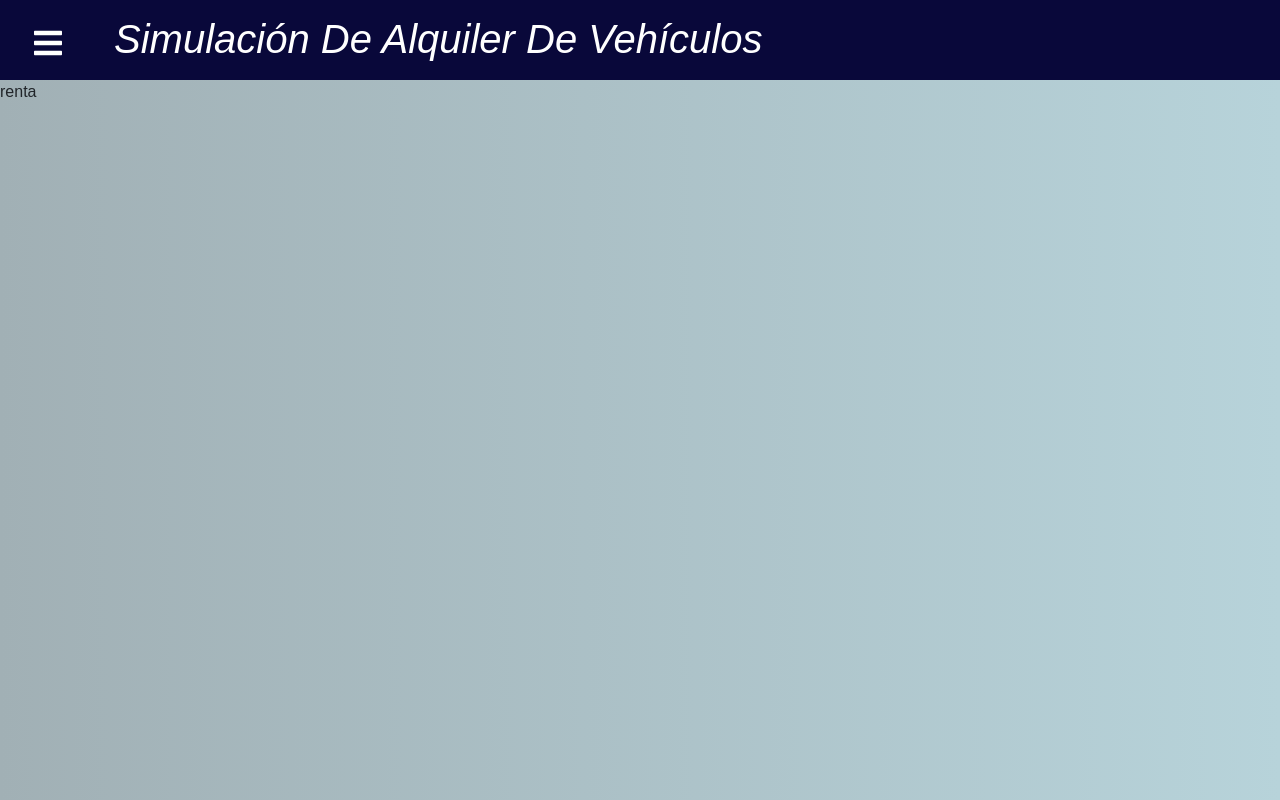
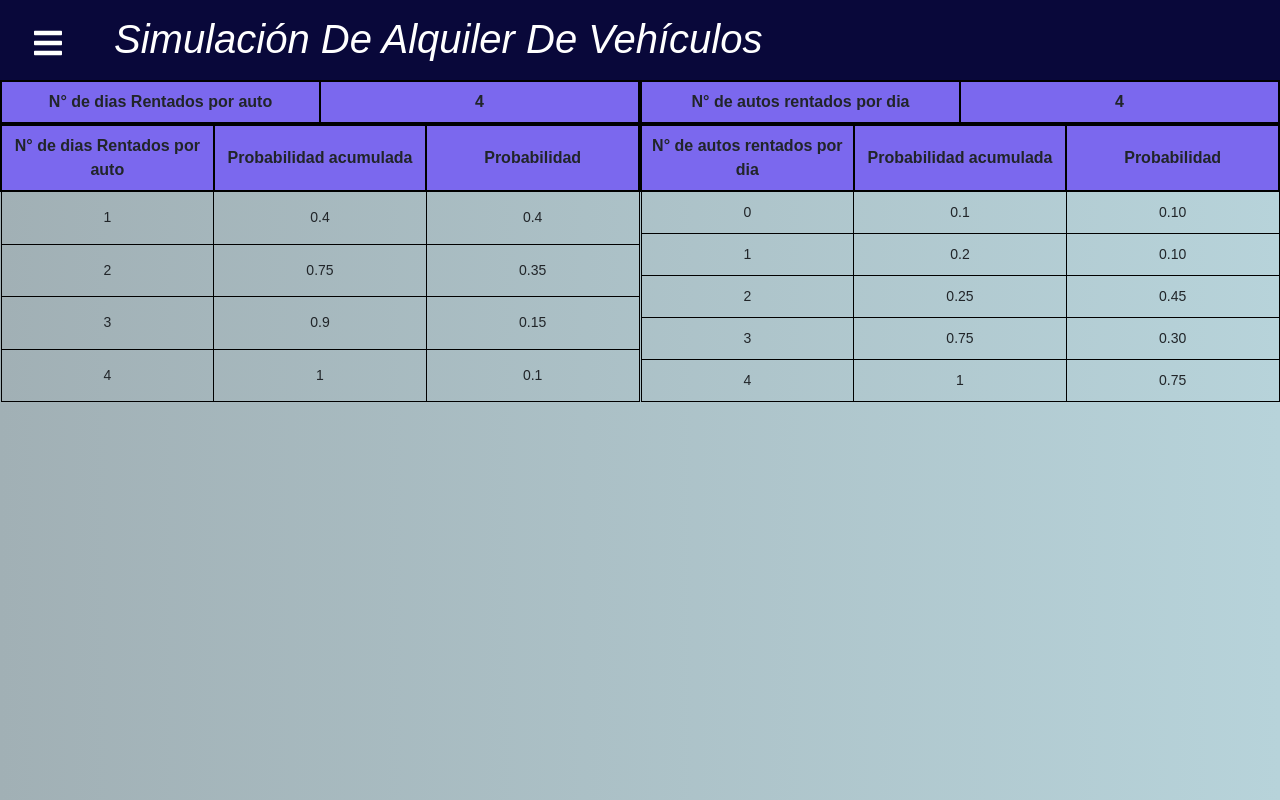
Before and after one commit to Nando1296/alquilerVehiculosTSS, a React (Create React App) app in the folder frontweb/: page /Renta in a window 1280 px wide. Built offline with nearby package versions, Linux system fonts and the light colour scheme.

Commit message:
añadiendo dias, renta

```diff
--- a/frontweb/src/assets/stylestabla.css
+++ b/frontweb/src/assets/stylestabla.css
@@ -11,7 +11,6 @@
     align-items: flex-start;
     justify-content: center;
     min-height: 100vh;
-    background: #ffffff;
 
 }
 
--- a/frontweb/src/pages/dias.js
+++ b/frontweb/src/pages/dias.js
@@ -1,10 +1,37 @@
 import React, { Component } from 'react'
+import '../assets/form.css'
 
 export default class Dias extends Component {
   render() {
     return (
-      <div>
-        dias
+      <div class='main-center'>
+        <form class="" method="post" action="#">
+
+						<div class="form-group">
+							<label for="name">N° de Dias de Renta</label>
+								<div class="input-group">
+				<input type="text" class="form-control"/>
+							</div>
+						</div>
+
+            <div class="ml-auto">
+				<button id="btn" class="btn btn-primary" type="">Guardar</button>
+						</div>
+            </form>
+
+            <form class="" method="post" action="#">
+
+						<div class="form-group">
+							<label for="name">N° de Dias de Renta</label>
+								<div class="input-group">
+				<input type="text" class="form-control"/>
+							</div>
+						</div>
+
+            <div class="ml-auto">
+				<button id="btn" class="btn btn-primary" type="">Guardar</button>
+						</div>
+            </form>
       </div>
     )
   }
--- /dev/null
+++ b/frontweb/src/pages/renta.css
@@ -0,0 +1,25 @@
+.table-container {
+    display: flex;
+    justify-content: space-between;
+
+}
+
+/* Estilo opcional para las tablas */
+table {
+    border-collapse: collapse;
+
+
+
+}
+
+
+th, td {
+    border: 1px solid #050505;
+    padding: 8px;
+    text-align: left;
+
+}
+
+th {
+    background-color: #91A3FF;
+}
--- a/frontweb/src/pages/renta.js
+++ b/frontweb/src/pages/renta.js
@@ -1,10 +1,132 @@
 import React, { Component } from 'react'
+import "./renta.css"
 
 export default class Renta extends Component {
   render() {
     return (
       <div>
-        renta
+
+
+            <body>
+
+            <div class="table-container" id='renta'>
+
+
+      <br></br>
+      <table>
+        <thead>
+            <tr>
+                <th>N° de dias Rentados por auto</th>
+                <th>4</th>
+
+            </tr>
+        </thead>
+
+      </table>
+
+
+      <table>
+        <thead>
+        <tr>
+                <th>N° de autos rentados por dia</th>
+                <th>4</th>
+                </tr>
+        </thead>
+
+      </table>
+      <br></br>
+      </div>
+
+      <div class="table-container" id='renta'>
+
+
+            <br></br>
+          <table>
+              <thead>
+                  <tr>
+                      <th>N° de dias Rentados por auto</th>
+                      <th>Probabilidad acumulada</th>
+                      <th>Probabilidad</th>
+                  </tr>
+              </thead>
+              <tbody>
+                  <tr>
+                      <td>1</td>
+                      <td>0.4</td>
+                      <td>0.4</td>
+
+                  </tr>
+                  <tr>
+                      <td>2</td>
+                      <td>0.75</td>
+                      <td>0.35</td>
+
+                  </tr>
+                  <tr>
+                      <td>3</td>
+                      <td>0.9</td>
+                      <td>0.15</td>
+
+                  </tr>
+                  <tr>
+                      <td>4</td>
+                      <td>1</td>
+                      <td>0.1</td>
+
+                  </tr>
+
+
+              </tbody>
+          </table>
+
+
+          <table>
+              <thead>
+              <tr>
+                      <th>N° de autos rentados por dia</th>
+                      <th>Probabilidad acumulada</th>
+                      <th>Probabilidad</th>
+                  </tr>
+              </thead>
+              <tbody>
+                  <tr>
+                      <td>0</td>
+                      <td>0.1</td>
+                      <td>0.10</td>
+
+                  </tr>
+                  <tr>
+                      <td>1</td>
+                      <td>0.2</td>
+                      <td>0.10</td>
+
+                  </tr>
+                  <tr>
+                      <td>2</td>
+                      <td>0.25</td>
+                      <td>0.45</td>
+
+                  </tr>
+                  <tr>
+                      <td>3</td>
+                      <td>0.75</td>
+                      <td>0.30</td>
+
+                  </tr>
+                  <tr>
+                      <td>4</td>
+                      <td>1</td>
+                      <td>0.75</td>
+
+                  </tr>
+
+
+              </tbody>
+          </table>
+          <br></br>
+      </div>
+
+</body>
       </div>
     )
   }
```
